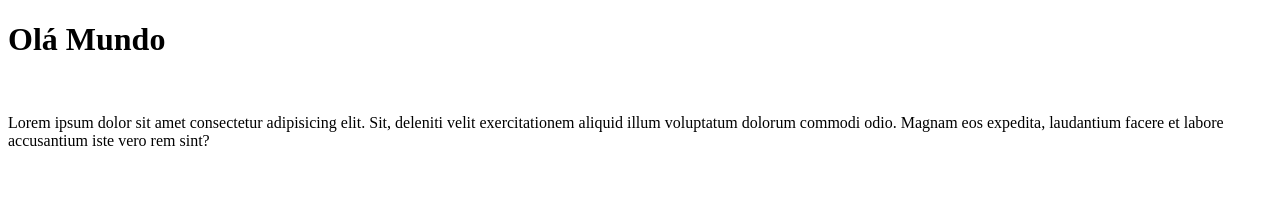
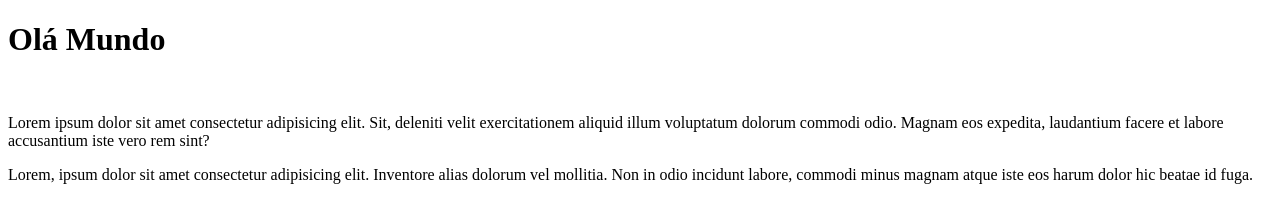
Before and after one commit to ThiagoRibeiroSerra/Ola-Mundo, a plain HTML site: page site-exemplo/index.html in a window 1280 px wide. Drawn offline with Linux system fonts and the light colour scheme.

Commit message:
adicionei mais um paragrafo
adicionei um paragrafo

```diff
--- a/site-exemplo/index.html
+++ b/site-exemplo/index.html
@@ -10,5 +10,6 @@
     <br>
     <p>Lorem ipsum dolor sit amet consectetur adipisicing elit. Sit, deleniti velit exercitationem aliquid illum voluptatum dolorum commodi odio. Magnam eos expedita, laudantium facere et labore accusantium iste vero rem sint?</p>
 
+    <p>Lorem, ipsum dolor sit amet consectetur adipisicing elit. Inventore alias dolorum vel mollitia. Non in odio incidunt labore, commodi minus magnam atque iste eos harum dolor hic beatae id fuga.</p>
 </body>
 </html>
```
